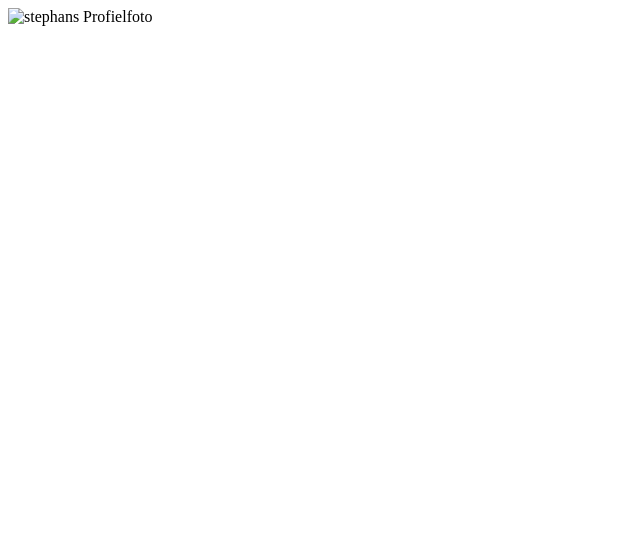
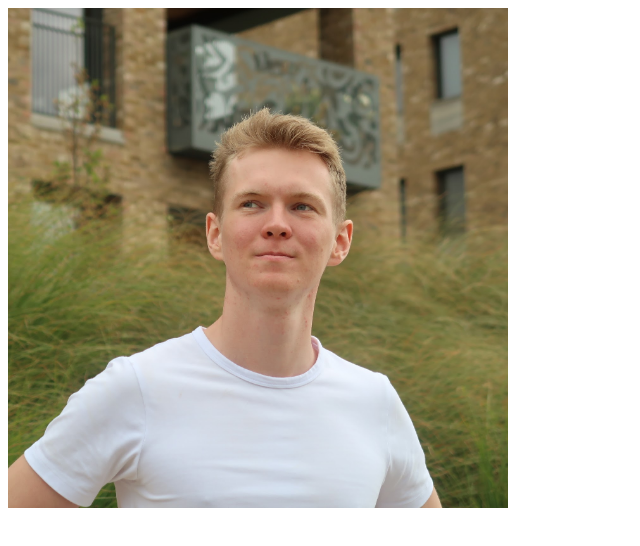
Before and after one commit to stephancar/zever, a plain HTML site: page photo.html in a window 1280 px wide. Shown: the whole page, without its empty margins (0-640 px from the left). Drawn offline with Linux system fonts and the light colour scheme.

Commit message:
Update photo.html

```diff
--- a/photo.html
+++ b/photo.html
@@ -14,6 +14,6 @@
     </style>
 </head>
 <body>
-    <img src="/images/Profielfoto.JPG" alt="stephans Profielfoto">
+    <img src="/Profielfoto.JPG" alt="stephans Profielfoto">
 </body>
 </html>
```
